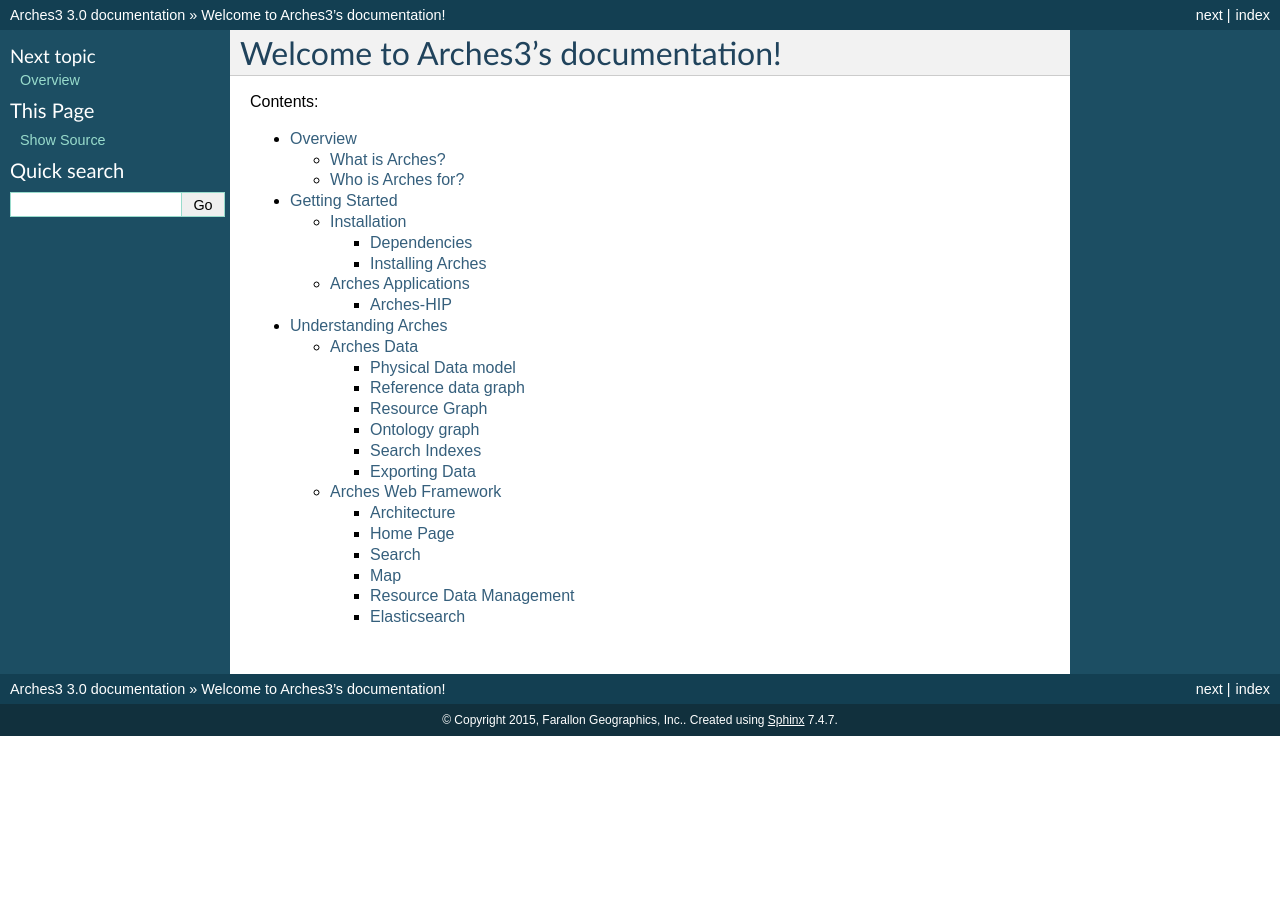
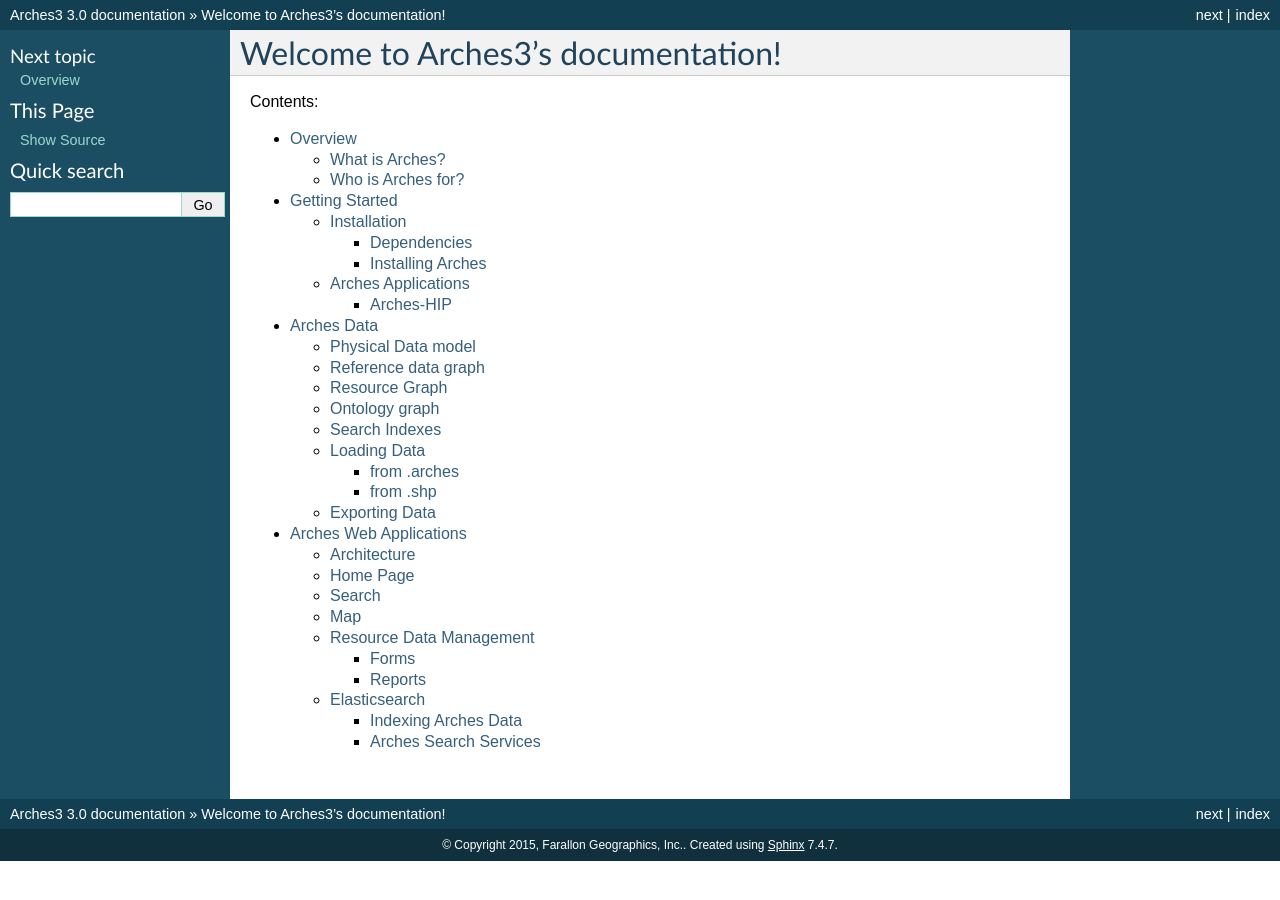
Before and after one commit to archesproject/arches-docs, a Sphinx documentation site: the page built from docs/index.txt, in a window 1280 px wide. Built offline with Sphinx 7.4.7, drawn with Linux system fonts in a browser that asks for light colours.

Commit message:
updating docs outline

```diff
--- /dev/null
+++ b/docs/arches-data.txt
@@ -0,0 +1,48 @@
+############
+Arches Data
+############
+
+Physical Data model
+===================
+
+...
+
+Reference data graph
+====================
+
+...
+
+Resource Graph
+==============
+
+...
+
+Ontology graph
+==============
+
+...
+
+Search Indexes
+==============
+
+...
+
+Loading Data
+============
+
+...
+
+from .arches
+------------
+
+...
+
+from .shp
+---------
+
+...
+
+Exporting Data
+==============
+
+...
--- /dev/null
+++ b/docs/arches-web-applications.txt
@@ -0,0 +1,42 @@
+#######################
+Arches Web Applications
+#######################
+
+
+Architecture
+============
+
+
+Home Page
+=========
+
+
+Search
+======
+
+
+Map
+===
+
+
+Resource Data Management
+========================
+
+
+Forms
+-----
+
+
+Reports
+-------
+
+
+Elasticsearch
+=============
+
+Indexing Arches Data
+--------------------
+
+
+Arches Search Services
+----------------------
--- a/docs/index.txt
+++ b/docs/index.txt
@@ -14,4 +14,5 @@
 
    overview
    getting-started
-   understanding-arches
+   arches-data
+   arches-web-applications
```
Also changed, not shown: docs/understanding-arches.txt (deleted, +0 -71 lines).
